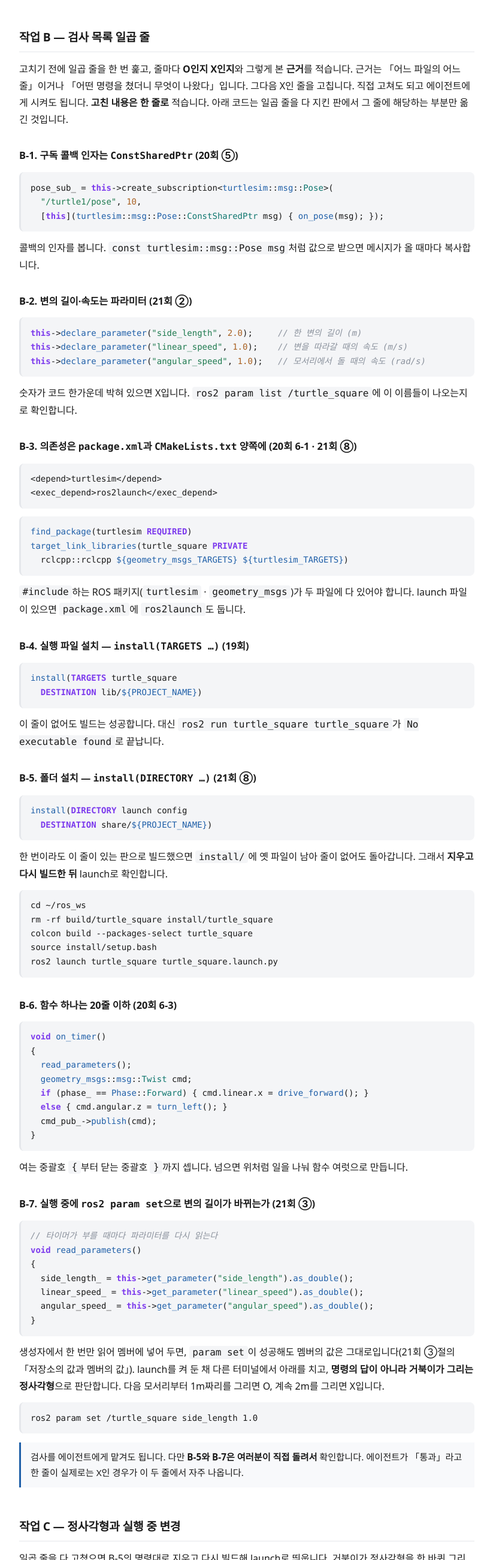
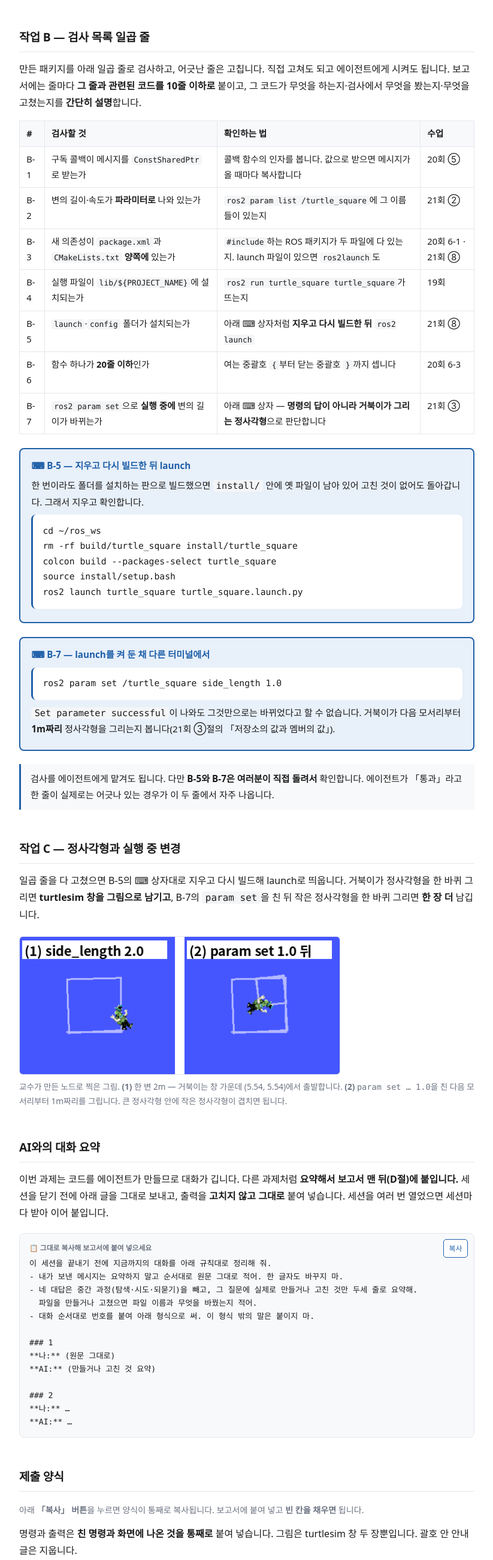
Before and after one commit to goodgodgd/lecture-slides, a plain HTML site: page robotics/hw/hw5/hw5.html in a window 1280 px wide. Shown: the part 1620-4221 px from the top of the page at 60% size, without its empty margins (280-1103 px from the left). Drawn offline with Linux system fonts and the light colour scheme; a web font is replaced by a local one.

Commit message:
HW5 검사 목록에서 정답 코드 빼기
dev 에서 배포했다.

  M	robotics/hw/hw5/hw5.html

````diff
--- a/robotics/hw/hw5/hw5.html
+++ b/robotics/hw/hw5/hw5.html
@@ -101,81 +101,48 @@
 
   <h2 id="taskB">작업 B — 검사 목록 일곱 줄</h2>
   <p>
-    고치기 전에 일곱 줄을 한 번 훑고, 줄마다 <strong>O인지 X인지</strong>와 그렇게 본 <strong>근거</strong>를 적습니다.
-    근거는 「어느 파일의 어느 줄」이거나 「어떤 명령을 쳤더니 무엇이 나왔다」입니다.
-    그다음 X인 줄을 고칩니다. 직접 고쳐도 되고 에이전트에게 시켜도 됩니다. <strong>고친 내용은 한 줄로</strong> 적습니다.
-    아래 코드는 일곱 줄을 다 지킨 판에서 그 줄에 해당하는 부분만 옮긴 것입니다.
+    만든 패키지를 아래 일곱 줄로 검사하고, 어긋난 줄은 고칩니다. 직접 고쳐도 되고 에이전트에게 시켜도 됩니다.
+    보고서에는 줄마다 <strong>그 줄과 관련된 코드를 10줄 이하로</strong> 붙이고, 그 코드가 무엇을 하는지·검사에서 무엇을 봤는지·무엇을 고쳤는지를 <strong>간단히 설명</strong>합니다.
   </p>
 
-  <h3>B-1. 구독 콜백 인자는 <code>ConstSharedPtr</code> (20회 ⑤)</h3>
-<pre class="lang-cpp"><code>pose_sub_ = this-&gt;create_subscription&lt;turtlesim::msg::Pose&gt;(
-  "/turtle1/pose", 10,
-  [this](turtlesim::msg::Pose::ConstSharedPtr msg) { on_pose(msg); });</code></pre>
-  <p>콜백의 인자를 봅니다. <code>const turtlesim::msg::Pose msg</code>처럼 값으로 받으면 메시지가 올 때마다 복사합니다.</p>
+  <div class="tablewrap">
+  <table>
+    <tr><th>#</th><th>검사할 것</th><th>확인하는 법</th><th>수업</th></tr>
+    <tr><td>B-1</td><td>구독 콜백이 메시지를 <code>ConstSharedPtr</code>로 받는가</td><td>콜백 함수의 인자를 봅니다. 값으로 받으면 메시지가 올 때마다 복사합니다</td><td>20회 ⑤</td></tr>
+    <tr><td>B-2</td><td>변의 길이·속도가 <strong>파라미터로</strong> 나와 있는가</td><td><code>ros2 param list /turtle_square</code>에 그 이름들이 있는지</td><td>21회 ②</td></tr>
+    <tr><td>B-3</td><td>새 의존성이 <code>package.xml</code>과 <code>CMakeLists.txt</code> <strong>양쪽에</strong> 있는가</td><td><code>#include</code>하는 ROS 패키지가 두 파일에 다 있는지. launch 파일이 있으면 <code>ros2launch</code>도</td><td>20회 6-1 · 21회 ⑧</td></tr>
+    <tr><td>B-4</td><td>실행 파일이 <code>lib/${PROJECT_NAME}</code>에 설치되는가</td><td><code>ros2 run turtle_square turtle_square</code>가 뜨는지</td><td>19회</td></tr>
+    <tr><td>B-5</td><td><code>launch</code>·<code>config</code> 폴더가 설치되는가</td><td>아래 ⌨ 상자처럼 <strong>지우고 다시 빌드한 뒤</strong> <code>ros2 launch</code></td><td>21회 ⑧</td></tr>
+    <tr><td>B-6</td><td>함수 하나가 <strong>20줄 이하</strong>인가</td><td>여는 중괄호 <code>{</code>부터 닫는 중괄호 <code>}</code>까지 셉니다</td><td>20회 6-3</td></tr>
+    <tr><td>B-7</td><td><code>ros2 param set</code>으로 <strong>실행 중에</strong> 변의 길이가 바뀌는가</td><td>아래 ⌨ 상자 — <strong>명령의 답이 아니라 거북이가 그리는 정사각형</strong>으로 판단합니다</td><td>21회 ③</td></tr>
+  </table>
+  </div>
 
-  <h3>B-2. 변의 길이·속도는 파라미터 (21회 ②)</h3>
-<pre class="lang-cpp"><code>this-&gt;declare_parameter("side_length", 2.0);     // 한 변의 길이 (m)
-this-&gt;declare_parameter("linear_speed", 1.0);    // 변을 따라갈 때의 속도 (m/s)
-this-&gt;declare_parameter("angular_speed", 1.0);   // 모서리에서 돌 때의 속도 (rad/s)</code></pre>
-  <p>숫자가 코드 한가운데 박혀 있으면 X입니다. <code>ros2 param list /turtle_square</code>에 이 이름들이 나오는지로 확인합니다.</p>
-
-  <h3>B-3. 의존성은 <code>package.xml</code>과 <code>CMakeLists.txt</code> 양쪽에 (20회 6-1 · 21회 ⑧)</h3>
-<pre class="lang-xml"><code>&lt;depend&gt;turtlesim&lt;/depend&gt;
-&lt;exec_depend&gt;ros2launch&lt;/exec_depend&gt;</code></pre>
-<pre class="lang-cmake"><code>find_package(turtlesim REQUIRED)
-target_link_libraries(turtle_square PRIVATE
-  rclcpp::rclcpp ${geometry_msgs_TARGETS} ${turtlesim_TARGETS})</code></pre>
-  <p><code>#include</code>하는 ROS 패키지(<code>turtlesim</code> · <code>geometry_msgs</code>)가 두 파일에 다 있어야 합니다. launch 파일이 있으면 <code>package.xml</code>에 <code>ros2launch</code>도 둡니다.</p>
-
-  <h3>B-4. 실행 파일 설치 — <code>install(TARGETS …)</code> (19회)</h3>
-<pre class="lang-cmake"><code>install(TARGETS turtle_square
-  DESTINATION lib/${PROJECT_NAME})</code></pre>
-  <p>이 줄이 없어도 빌드는 성공합니다. 대신 <code>ros2 run turtle_square turtle_square</code>가 <code>No executable found</code>로 끝납니다.</p>
-
-  <h3>B-5. 폴더 설치 — <code>install(DIRECTORY …)</code> (21회 ⑧)</h3>
-<pre class="lang-cmake"><code>install(DIRECTORY launch config
-  DESTINATION share/${PROJECT_NAME})</code></pre>
-  <p>한 번이라도 이 줄이 있는 판으로 빌드했으면 <code>install/</code>에 옛 파일이 남아 줄이 없어도 돌아갑니다. 그래서 <strong>지우고 다시 빌드한 뒤</strong> launch로 확인합니다.</p>
+  <div class="keycmd">
+    <p class="boxtitle">⌨ B-5 — 지우고 다시 빌드한 뒤 launch</p>
+    <p>한 번이라도 폴더를 설치하는 판으로 빌드했으면 <code>install/</code> 안에 옛 파일이 남아 있어 고친 것이 없어도 돌아갑니다. 그래서 지우고 확인합니다.</p>
 <pre class="lang-sh"><code>cd ~/ros_ws
 rm -rf build/turtle_square install/turtle_square
 colcon build --packages-select turtle_square
 source install/setup.bash
 ros2 launch turtle_square turtle_square.launch.py</code></pre>
+  </div>
 
-  <h3>B-6. 함수 하나는 20줄 이하 (20회 6-3)</h3>
-<pre class="lang-cpp"><code>void on_timer()
-{
-  read_parameters();
-  geometry_msgs::msg::Twist cmd;
-  if (phase_ == Phase::Forward) { cmd.linear.x = drive_forward(); }
-  else { cmd.angular.z = turn_left(); }
-  cmd_pub_-&gt;publish(cmd);
-}</code></pre>
-  <p>여는 중괄호 <code>{</code>부터 닫는 중괄호 <code>}</code>까지 셉니다. 넘으면 위처럼 일을 나눠 함수 여럿으로 만듭니다.</p>
-
-  <h3>B-7. 실행 중에 <code>ros2 param set</code>으로 변의 길이가 바뀌는가 (21회 ③)</h3>
-<pre class="lang-cpp"><code>// 타이머가 부를 때마다 파라미터를 다시 읽는다
-void read_parameters()
-{
-  side_length_ = this-&gt;get_parameter("side_length").as_double();
-  linear_speed_ = this-&gt;get_parameter("linear_speed").as_double();
-  angular_speed_ = this-&gt;get_parameter("angular_speed").as_double();
-}</code></pre>
-  <p>
-    생성자에서 한 번만 읽어 멤버에 넣어 두면, <code>param set</code>이 성공해도 멤버의 값은 그대로입니다(21회 ③절의 「저장소의 값과 멤버의 값」).
-    launch를 켜 둔 채 다른 터미널에서 아래를 치고, <strong>명령의 답이 아니라 거북이가 그리는 정사각형</strong>으로 판단합니다.
-    다음 모서리부터 1m짜리를 그리면 O, 계속 2m를 그리면 X입니다.
-  </p>
+  <div class="keycmd">
+    <p class="boxtitle">⌨ B-7 — launch를 켜 둔 채 다른 터미널에서</p>
 <pre class="lang-sh"><code>ros2 param set /turtle_square side_length 1.0</code></pre>
+    <p><code>Set parameter successful</code>이 나와도 그것만으로는 바뀌었다고 할 수 없습니다.
+      거북이가 다음 모서리부터 <strong>1m짜리</strong> 정사각형을 그리는지 봅니다(21회 ③절의 「저장소의 값과 멤버의 값」).</p>
+  </div>
 
   <div class="interp">
     검사를 에이전트에게 맡겨도 됩니다. 다만 <strong>B-5와 B-7은 여러분이 직접 돌려서</strong> 확인합니다.
-    에이전트가 「통과」라고 한 줄이 실제로는 X인 경우가 이 두 줄에서 자주 나옵니다.
+    에이전트가 「통과」라고 한 줄이 실제로는 어긋나 있는 경우가 이 두 줄에서 자주 나옵니다.
   </div>
 
   <h2 id="taskC">작업 C — 정사각형과 실행 중 변경</h2>
   <p>
-    일곱 줄을 다 고쳤으면 B-5의 명령대로 지우고 다시 빌드해 launch로 띄웁니다.
+    일곱 줄을 다 고쳤으면 B-5의 ⌨ 상자대로 지우고 다시 빌드해 launch로 띄웁니다.
     거북이가 정사각형을 한 바퀴 그리면 <strong>turtlesim 창을 그림으로 남기고</strong>,
     B-7의 <code>param set</code>을 친 뒤 작은 정사각형을 한 바퀴 그리면 <strong>한 장 더</strong> 남깁니다.
   </p>
@@ -237,51 +204,56 @@ void read_parameters()
 
 
 ## B. 검사 목록 일곱 줄
-(줄마다 세 칸을 채웁니다. O 였으면 「고친 것」은 「없음」)
+(줄마다 관련 코드를 10줄 이하로 붙이고, 무엇을 봤고 무엇을 고쳤는지 간단히 설명합니다)
 
 ### B-1. 콜백 인자 ConstSharedPtr
-- O / X:
-- 근거:
-- 고친 것:
-
-### B-2. 변의 길이·속도가 파라미터
-- O / X:
-- 근거 (ros2 param list /turtle_square 출력):
+관련 코드:
 ```
 
 ```
-- 고친 것:
+설명:
 
-### B-3. 의존성 양쪽
-- O / X:
-- 근거:
-- 고친 것:
-
-### B-4. install(TARGETS)
-- O / X:
-- 근거:
-- 고친 것:
-
-### B-5. install(DIRECTORY launch config)
-- O / X:
-- 근거 (지우고 다시 빌드한 뒤 ros2 launch 의 출력):
+### B-2. 변의 길이·속도가 파라미터
+관련 코드:
 ```
 
 ```
-- 고친 것:
+설명:
 
-### B-6. 함수 20줄 이하
-- O / X:
-- 근거 (가장 긴 함수의 이름과 줄 수):
-- 고친 것:
-
-### B-7. 실행 중 변경 (param set)
-- O / X:
-- 근거 (param set 명령과 출력, 그 뒤 거북이가 그린 것 한 줄):
+### B-3. 의존성 양쪽
+관련 코드:
 ```
 
 ```
-- 고친 것:
+설명:
+
+### B-4. install(TARGETS)
+관련 코드:
+```
+
+```
+설명:
+
+### B-5. launch·config 폴더 설치
+관련 코드:
+```
+
+```
+설명:
+
+### B-6. 함수 20줄 이하
+관련 코드:
+```
+
+```
+설명:
+
+### B-7. 실행 중 변경 (param set)
+관련 코드:
+```
+
+```
+설명:
 
 
 ## C. 결과
@@ -340,7 +312,7 @@ void read_parameters()
   <table class="summary-table">
     <tr><th>무엇</th><th>점수</th><th>어떻게 봅니다</th></tr>
     <tr><td>제출</td><td><strong>10점</strong></td><td>기한 안에 냈으면 받습니다</td></tr>
-    <tr><td>보고서</td><td><strong>25점</strong></td><td>일곱 줄마다 O/X·근거·고친 것이 채워져 있는지, 그림 두 장, 고친 소스가 일곱 줄을 지키는지와 AI와의 대화 요약이 있는지를 봅니다</td></tr>
+    <tr><td>보고서</td><td><strong>25점</strong></td><td>일곱 줄마다 관련 코드와 설명이 채워져 있는지, 그림 두 장, 고친 소스가 일곱 줄을 지키는지와 AI와의 대화 요약이 있는지를 봅니다</td></tr>
     <tr><td>확인 퀴즈</td><td><strong>15점</strong></td><td>제출 후 다음 수업 시간에 짧게 봅니다. 객관식이고 <strong>정답은 그 자리에서 공개합니다</strong></td></tr>
     <tr><td><strong>합계</strong></td><td><strong>50점</strong></td><td></td></tr>
   </table>
@@ -348,7 +320,7 @@ void read_parameters()
 
   <div class="interp">
     퀴즈는 <strong>여러분이 이 과제에서 직접 친 명령과 본 화면</strong>에서 나옵니다.
-    X였던 줄이 하나도 없었다면, 퀴즈 전에 그 줄을 일부러 한 번 지워 보고 무엇이 나오는지 보아 두면 좋습니다.
+    어긋난 줄이 하나도 없었다면, 퀴즈 전에 그 줄을 일부러 한 번 지워 보고 무엇이 나오는지 보아 두면 좋습니다.
   </div>
 
   <footer>
````
